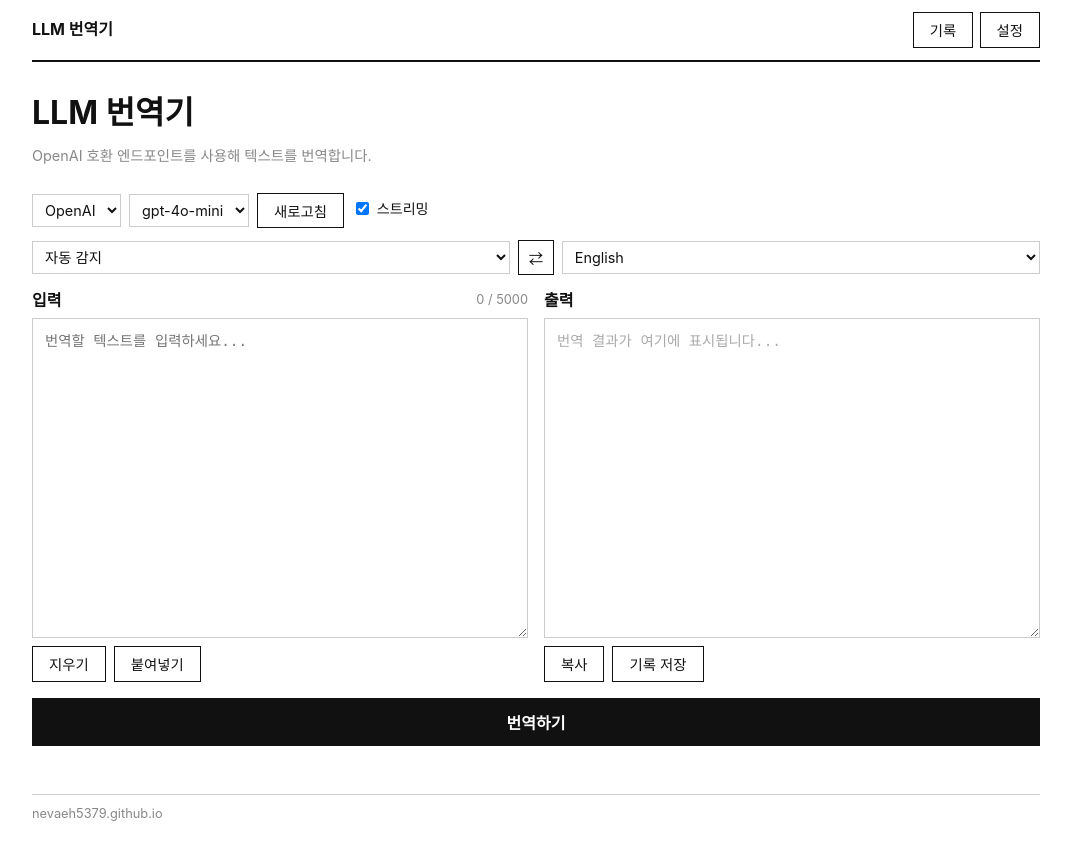
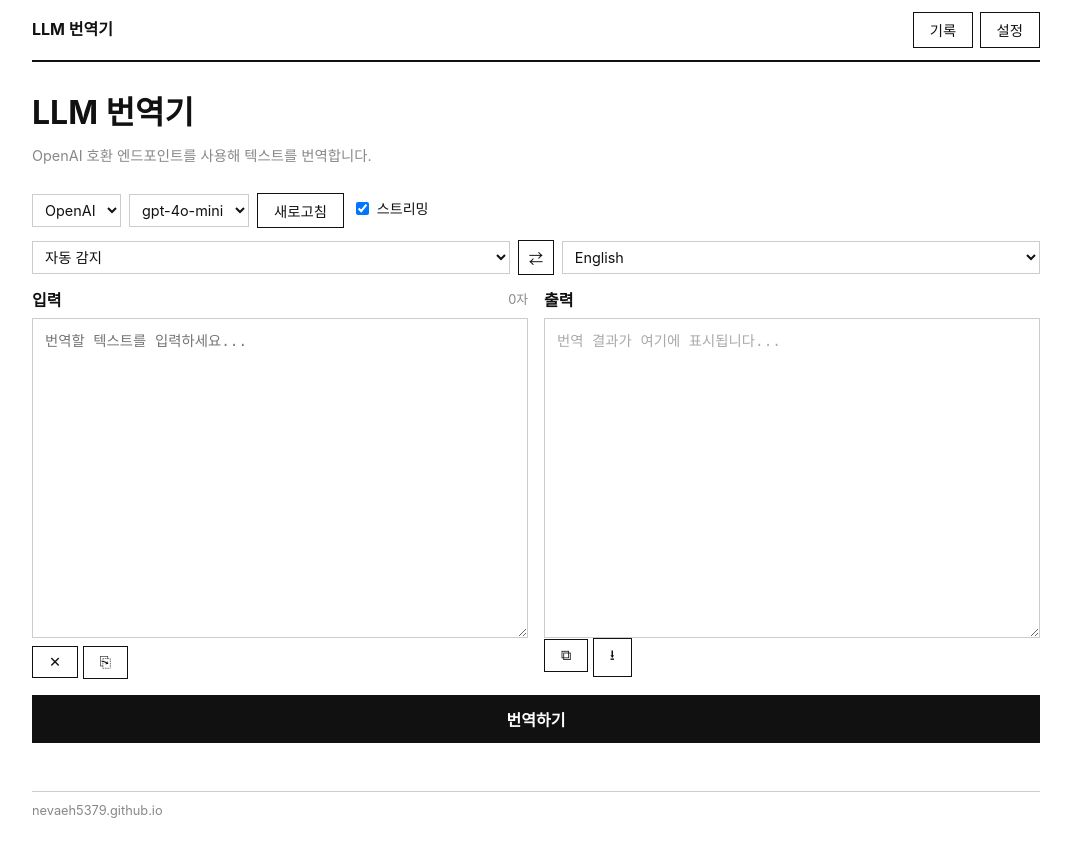
Before and after one commit to nevaeh5379/nevaeh5379.github.io, a Jekyll site: the page translate/index.html, which Jekyll copies as it is, in a window 1280 px wide. Shown: the top 860 px of the page, without its empty margins (104-1175 px from the left). Built offline with Jekyll 4.4.1, drawn with Linux system fonts in a browser that asks for light colours; some web fonts are replaced.

Commit message:
feat: remove character limit from translate input
Remove the 5000-character limit and maxlength attribute from the input textarea, allowing users to translate longer texts. Update the character count display to show only the current count without the limit indicator.

```diff
--- a/translate/index.html
+++ b/translate/index.html
@@ -36,12 +36,14 @@
     <div class="section input-col">
       <div class="section-header">
         <label for="input-text">입력</label>
-        <span class="meta"><span id="char-count">0</span> / 5000</span>
+        <span class="meta"><span id="char-count">0</span>자</span>
       </div>
-      <textarea id="input-text" maxlength="5000" placeholder="번역할 텍스트를 입력하세요..."></textarea>
-      <div class="section-actions">
-        <button id="clear-input">지우기</button>
-        <button id="paste-input">붙여넣기</button>
+      <div class="io-wrap">
+        <textarea id="input-text" placeholder="번역할 텍스트를 입력하세요..."></textarea>
+        <div class="io-tools">
+          <button class="icon-btn" id="clear-input" title="지우기" aria-label="지우기">✕</button>
+          <button class="icon-btn" id="paste-input" title="붙여넣기" aria-label="붙여넣기">⎘</button>
+        </div>
       </div>
     </div>
 
@@ -50,10 +52,12 @@
         <label for="output-text">출력</label>
         <span class="status-tag" id="status-tag"></span>
       </div>
-      <div class="output-box" id="output-text"></div>
-      <div class="section-actions">
-        <button id="copy-output">복사</button>
-        <button id="save-history">기록 저장</button>
+      <div class="io-wrap">
+        <div class="output-box" id="output-text"></div>
+        <div class="io-tools">
+          <button class="icon-btn" id="copy-output" title="복사" aria-label="복사">⧉</button>
+          <button class="icon-btn" id="save-history" title="기록 저장" aria-label="기록 저장">⭳</button>
+        </div>
       </div>
     </div>
   </div>
```
